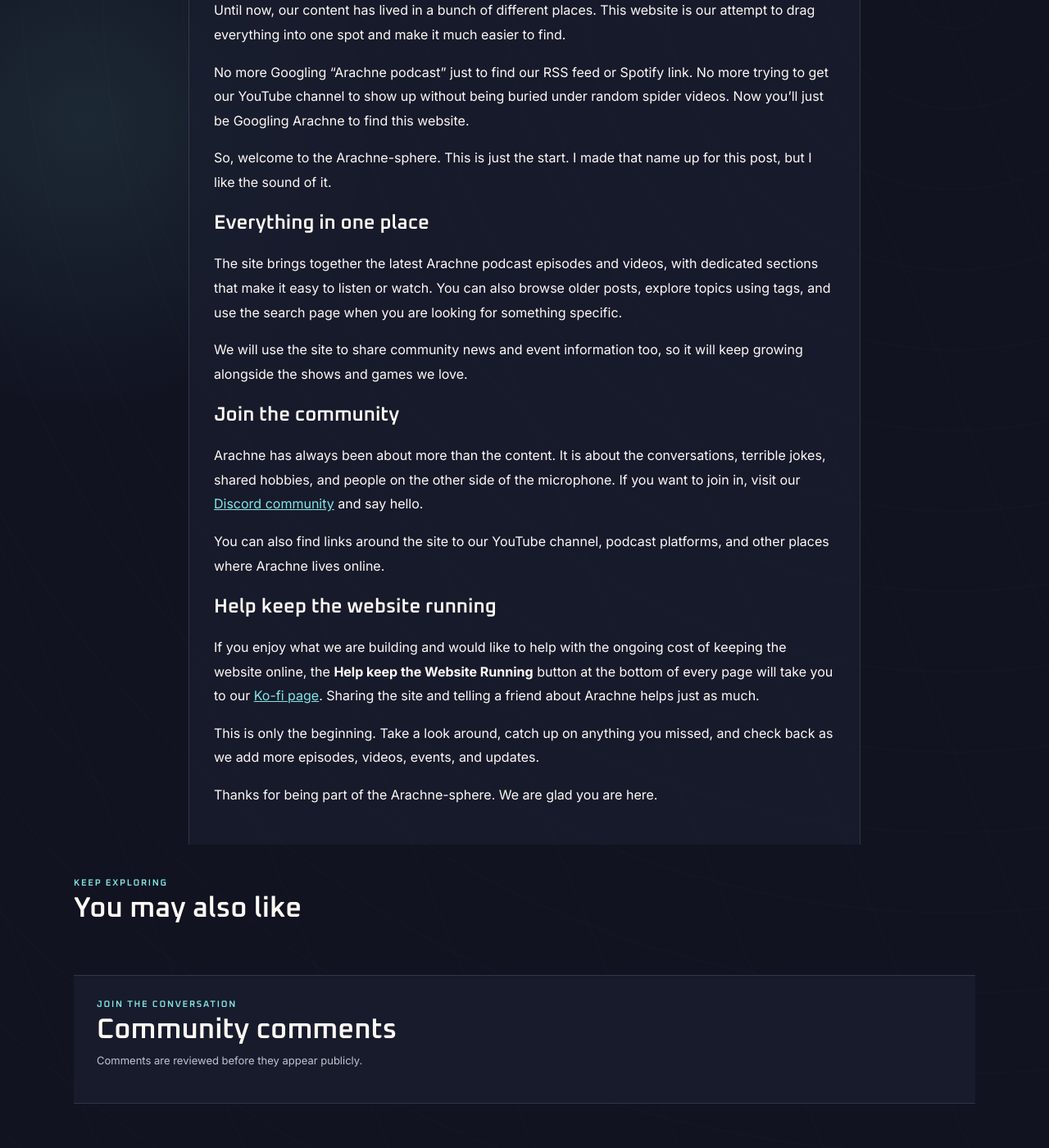
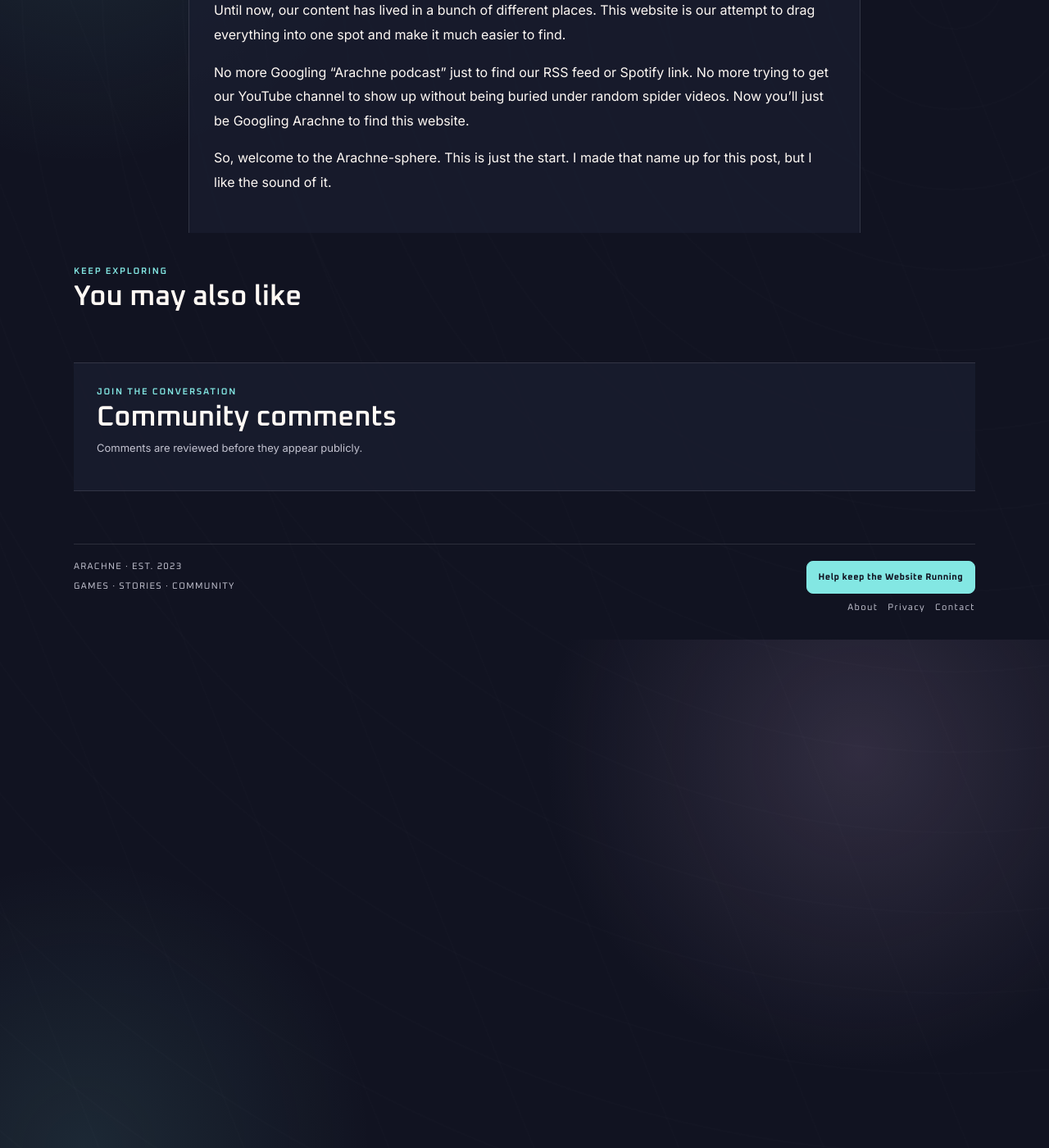
Before and after one commit to InventorofSoup/ArachneAWebsite, a Jekyll site: the page built from _posts/2026-08-20-we-are-live.md, in a window 1280 px wide and 1400 px high, scrolled down 772 px. Shown: the whole window at 82% size. Built offline with Jekyll 4.4.1, drawn with Linux system fonts in a browser that asks for light colours; comment, search, counter and statistics services are not loaded.

Commit message:
Add dedicated posts section

```diff
--- a/_includes/sidebar.html
+++ b/_includes/sidebar.html
@@ -10,7 +10,7 @@
   <nav class="nav" aria-label="Primary navigation">
     <a href="{{ site.baseurl }}/listen/" data-path="/listen/">Listen</a>
     <a href="{{ site.baseurl }}/youtube/" data-path="/youtube/">Watch</a>
-    <a href="{{ site.baseurl }}/posts/" data-path="/posts/">Archive</a>
+    <a href="{{ site.baseurl }}/posts/" data-path="/posts/">Posts</a>
     <a href="{{ site.baseurl }}/events/" data-path="/events/">Events</a>
 
     <details class="more-menu">
@@ -18,6 +18,7 @@
       <div class="more-menu-panel">
         <a href="{{ site.baseurl }}/about/" data-path="/about/">About</a>
         <a href="{{ site.baseurl }}/search/" data-path="/search/">Search</a>
+        <a href="{{ site.baseurl }}/archive/" data-path="/archive/">Archive</a>
         <a href="{{ site.baseurl }}/tags/" data-path="/tags/">Topics</a>
         <a href="{{ site.baseurl }}/contact/" data-path="/contact/">Contact</a>
         <a href="{{ site.baseurl }}/support/" data-path="/support/">Support Arachne</a>
--- a/_layouts/home.html
+++ b/_layouts/home.html
@@ -51,7 +51,7 @@
       <p class="signal-label">Find your next favorite</p>
       <h2 class="section-title">Listen, watch, and explore</h2>
     </div>
-    <a class="section-link" href="{{ site.baseurl }}/posts/">Browse everything →</a>
+    <a class="section-link" href="{{ site.baseurl }}/archive/">Browse everything →</a>
   </div>
 
   <div class="channel-grid">
@@ -67,7 +67,7 @@
       <p>Blood &amp; Plunder, Bushido, Cyberpunk, and campaign footage.</p>
       <strong>Watch {{ videos.size }} videos →</strong>
     </a>
-    <a class="channel-card channel-archive" href="{{ site.baseurl }}/posts/">
+    <a class="channel-card channel-archive" href="{{ site.baseurl }}/archive/">
       <div class="channel-status"><span>ALL CONTENT</span><span>EXPLORE</span></div>
       <h3>Full Archive</h3>
       <p>Every episode, video, event, and community update in one searchable feed.</p>
--- a/_posts/2026-08-20-we-are-live.md
+++ b/_posts/2026-08-20-we-are-live.md
@@ -14,23 +14,3 @@
 No more Googling "Arachne podcast" just to find our RSS feed or Spotify link. No more trying to get our YouTube channel to show up without being buried under random spider videos. Now you'll just be Googling Arachne to find this website.
 
 So, welcome to the Arachne-sphere. This is just the start. I made that name up for this post, but I like the sound of it.
-
-## Everything in one place
-
-The site brings together the latest Arachne podcast episodes and videos, with dedicated sections that make it easy to listen or watch. You can also browse older posts, explore topics using tags, and use the search page when you are looking for something specific.
-
-We will use the site to share community news and event information too, so it will keep growing alongside the shows and games we love.
-
-## Join the community
-
-Arachne has always been about more than the content. It is about the conversations, terrible jokes, shared hobbies, and people on the other side of the microphone. If you want to join in, visit our [Discord community](https://discord.gg/UAMNqPCJM) and say hello.
-
-You can also find links around the site to our YouTube channel, podcast platforms, and other places where Arachne lives online.
-
-## Help keep the website running
-
-If you enjoy what we are building and would like to help with the ongoing cost of keeping the website online, the **Help keep the Website Running** button at the bottom of every page will take you to our [Ko-fi page](https://ko-fi.com/arachneapodcast). Sharing the site and telling a friend about Arachne helps just as much.
-
-This is only the beginning. Take a look around, catch up on anything you missed, and check back as we add more episodes, videos, events, and updates.
-
-Thanks for being part of the Arachne-sphere. We are glad you are here.
```
Also changed, not shown: archive.md (added, +83 -0 lines), posts.md (+17 -51 lines).
